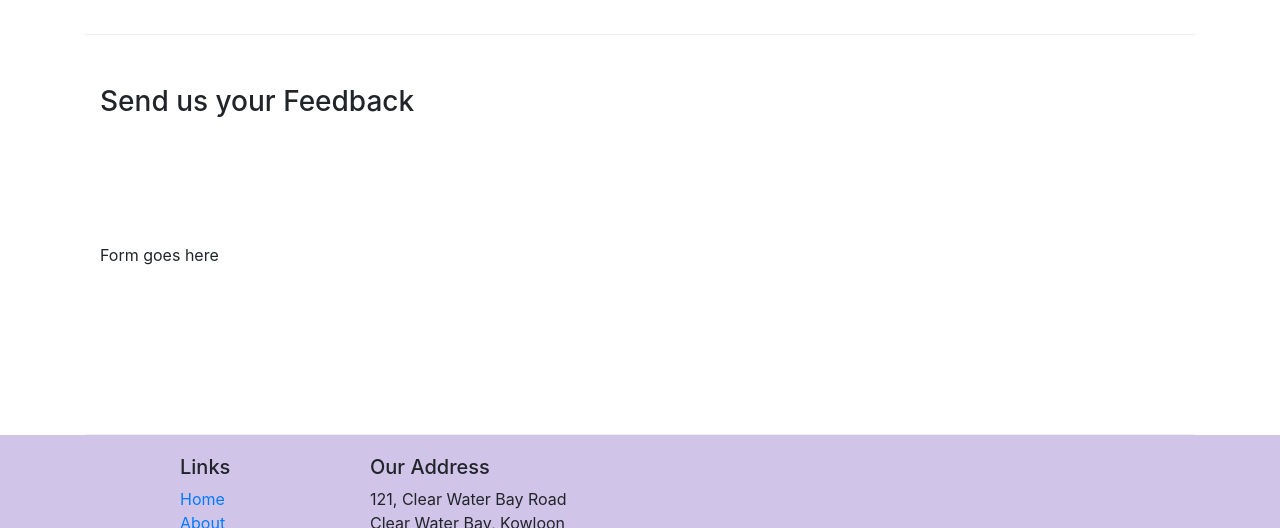
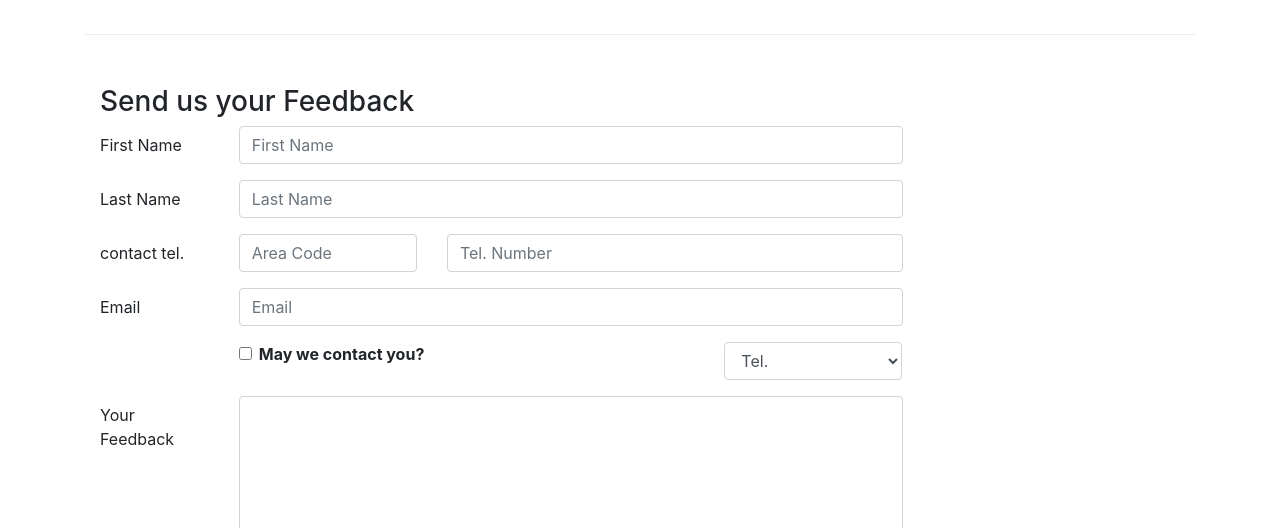
Before and after one commit to usyadav3000/bootstrap4, a website: page contactus.html in a window 1280 px wide. Shown: the part 830-1358 px from the top of the page. Drawn offline with nearby package versions, Linux system fonts and the light colour scheme.

Commit message:
form commit

```diff
--- a/contactus.html
+++ b/contactus.html
@@ -92,7 +92,66 @@
               <h3>Send us your Feedback</h3>
            </div>
             <div class="col-12 col-md-9">
-                Form goes here
+                <form>
+                    <div class="form-group row">
+                    <label for="firstname" class="col-md-2 col-form-label">First Name</label>
+                    <div class="col-md-10">
+                       <input type="text" class="form-control" id="firstname" name="firstname" placeholder="First Name">
+                    </div>
+                    </div>
+                    <div class="form-group row">
+                        <label for="lastname" class="col-md-2 col-form-label">Last Name</label>
+                        <div class="col-md-10">
+                           <input type="text" class="form-control" id="lastname" name="lastname" placeholder="Last Name">
+                        </div>
+                    </div>
+                    <div class="form-group row">
+                        <label for="telnum" class="col-12 col-md-2 col-form-label">contact tel.</label>
+                        <div class="col-5 col-md-3">
+                           <input type="tel" class="form-control" id="areacode" name="areacode" placeholder="Area Code">
+                        </div>
+                        <div class="col-7 col-md-7">
+                            <input type="tel" class="form-control" id="telnum" name="telnum" placeholder="Tel. Number">
+                         </div>
+                        </div>
+                        <div class="form-group row">
+                            <label for="emailid" class="col-md-2 col-form-label">Email</label>
+                            <div class="col-md-10">
+                               <input type="email" class="form-control" id="emailid" name="emailid" placeholder="Email">
+                            </div>
+                        </div>
+                        <div class="form-group row">
+                            <div class="col-md-6 offset-md-2">
+                            <div class="form-check">
+                             <input type="checkbox" class="form-check-input"
+                             name="approve" id="approve" value="">
+                             <label class="form-check-label"for="approve">
+                                 <strong>May we contact you?</strong>
+                             </label>
+                            </div>
+                            </div>
+                            <div class="col-md-3 offset-md-1">
+                            <select class="form-control">
+                                <option>Tel.</option>
+                                <option>Email</option>
+                            </select>
+                            </div>
+                        </div>
+                        <div class="form-group row">
+                                <label for="feedback" class="col-md-2 col-form-label">Your Feedback</label>
+                                <div class="col-md-10">
+                                   <textarea class="form-control" id="feedback" name="feedback"
+                                   rows="7"></textarea>
+                                </div>
+                            </div>
+                            <div class="form-group row">
+                           <div class="offset-md-2 col-md-10">
+                            <button type="submit" class="btn btn-primary">
+                               Send Feedback
+                            </button>
+                           </div>
+                            </div>
+                </form>
             </div>
              <div class="col-12 col-md">
             </div>
```
